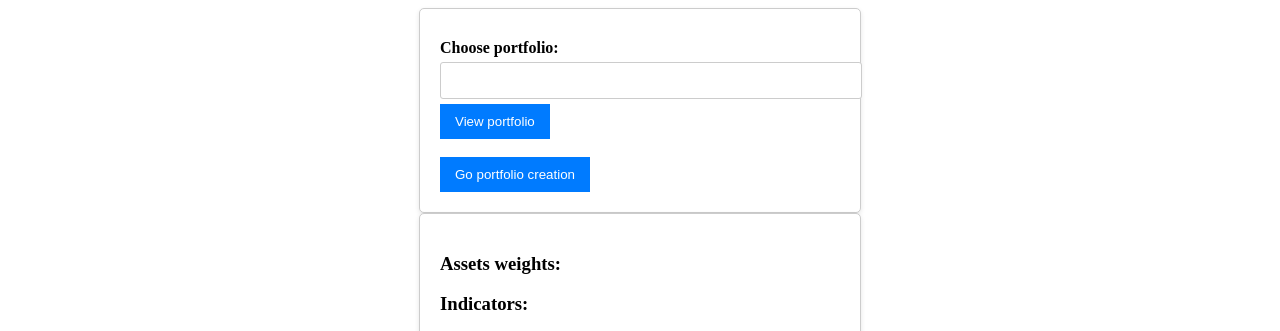
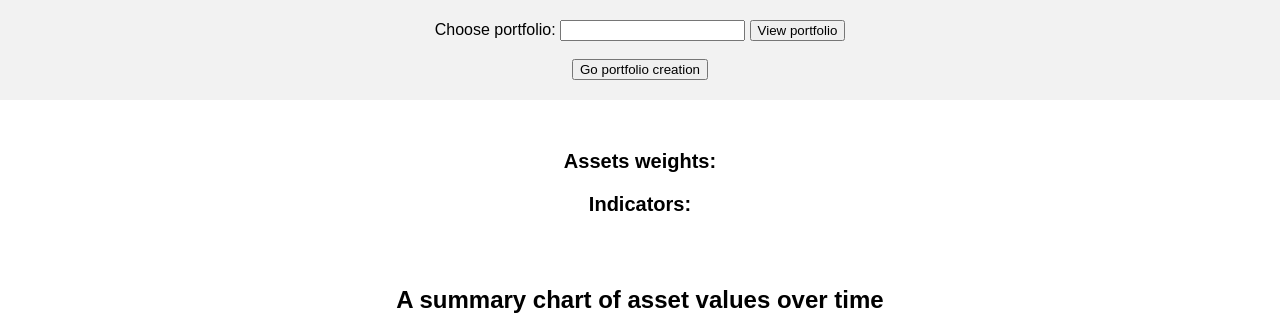
Before and after one commit to Stanotech/stock_market, a Django app: page /wallets/1 in a window 1280 px wide. Shown: the top 331 px of the page. Run offline with Django 3.2, Linux system fonts and the light colour scheme; data comes from the database, SQL or seed files in the repository; data that the repository does not hold is empty.

Commit message:
style(ui): apply final deploy styles

```diff
--- a/portfolio/assets/static/styles.css
+++ b/portfolio/assets/static/styles.css
@@ -1,42 +1,93 @@
-* assets/static/styles.css */
+/* assets/static/styles.css */
 
+/* Wspólne style dla obu stron */
 body {
     font-family: Arial, sans-serif;
     background-color: #f2f2f2;
+    text-align: center;
+    margin: 0;
+}
+
+#assetTable {
+    position: relative;
+    top: 50%;
+    left: 50%;
+    transform: translate(-50%, 0%);
 }
 
 .container {
-    max-width: 400px;
-    margin: 0 auto;
-    padding: 20px;
-    background-color: #fff;
-    border: 1px solid #ccc;
-    border-radius: 5px;
-    box-shadow: 0 2px 5px rgba(0, 0, 0, 0.1);
+    display: flex;
+    flex-direction: column;
+    align-items: center;
+    justify-content: center;
+      /* Użyj min-height zamiast height, aby uwzględnić zawartość */
+    margin: 0;
+    padding: 20px;  /* Dodaj padding, aby treść nie przylegała bezpośrednio do krawędzi kontenera */
+    width: 100%;  /* Ustaw szerokość na 100%, aby kontener zajmował całą dostępną szerokość */
+    box-sizing: border-box;  /* Ustaw box-sizing na border-box, aby padding nie zwiększał szerokości */
 }
 
-label {
-    font-weight: bold;
-    display: block;
-    margin-top: 10px;
+/* Style dla result.html */
+.result-page {
+    background-color: #fff; /* Nowy kolor tła */
+    padding: 40px; /* Zwiększenie odstępów w kontenerze */
+    text-align: center; /* Wycentrowanie treści na środku */
 }
 
-select, input[type="text"] {
-    width: 100%;
-    padding: 10px;
-    margin: 5px 0;
-    border: 1px solid #ccc;
-    border-radius: 3px;
+.result-page h1 {
+    font-size: 28px; /* Powiększenie rozmiaru nagłówka */
+    color: #007BFF; /* Nowy kolor tekstu */
+    margin-bottom: 20px; /* Zwiększenie marginesu na dole */
+    text-align: center;
 }
 
-input[type="submit"] {
-    background-color: #007BFF;
-    color: #fff;
-    border: none;
-    padding: 10px 15px;
-    cursor: pointer;
+.result-details {
+    text-align: left; /* Wycentrowanie treści w kontenerze */
+    margin-bottom: 30px; /* Zwiększenie marginesu na dole */
+    text-align: center;
 }
 
-input[type="submit"]:hover {
-    background-color: #0056b3;
+.result-details h2 {
+    font-size: 24px; /* Powiększenie rozmiaru nagłówka */
+    color: #333; /* Nowy kolor tekstu */
+    margin-top: 20px; /* Zwiększenie marginesu na górze */
+    text-align: center;
 }
+
+.result-details h3 {
+    font-size: 20px; /* Powiększenie rozmiaru nagłówka */
+    margin-top: 10px; /* Zwiększenie marginesu na górze */
+    text-align: center;
+}
+
+.result-details ul {
+    list-style-type: disc; /* Styl punktorów listy */
+    text-align: center;
+    list-style-position: inside;
+}
+
+.result-details li {
+    font-size: 18px; /* Dostosowanie rozmiaru tekstu w liście */
+    margin-bottom: 5px; /* Zwiększenie marginesu między elementami listy */
+    text-align: center;
+}
+
+.result-details p {
+    font-size: 18px; /* Dostosowanie rozmiaru tekstu */
+    margin-bottom: 20px;
+    text-align: center;
+}
+
+/* Stylizacja obrazów */
+.result-page img {
+    max-width: 150%;
+    height: auto;
+    display: block;
+    margin: 20px auto; /* Wycentrowanie obrazów z większym odstępem */
+    max-height: 500px; /* Ograniczenie maksymalnej wysokości obrazów */
+}
+
+/* Wycentrowanie wykresów */
+.result-page .charts {
+    text-align: center;
+}
--- a/portfolio/data_functions.py
+++ b/portfolio/data_functions.py
@@ -269,7 +269,7 @@
         plt.xticks(rotation=90)
 
         # Save the chart to the project directory
-        plot1_path = os.path.join(PROJECT_DIR, 'static', f'{nazwa_portfela}1.png')
+        plot1_path = os.path.join(PROJECT_DIR, 'staticfiles', f'{nazwa_portfela}1.png')
         plt.savefig(plot1_path, format='png')
 
         # Line chart of portfolio values over time
@@ -285,7 +285,7 @@
         plt.xticks(rotation=90)
 
         # Save the chart to the project directory
-        plot2_path = os.path.join(PROJECT_DIR, 'static', f'{nazwa_portfela}2.png')
+        plot2_path = os.path.join(PROJECT_DIR, 'staticfiles', f'{nazwa_portfela}2.png')
         plt.savefig(plot2_path, format='png')
 
         # Pie chart with asset weights
@@ -295,7 +295,7 @@
         plt.title('Asset Weights in Portfolio')
 
         # Save the chart to the project directory
-        plot3_path = os.path.join(PROJECT_DIR, 'static', f'{nazwa_portfela}3.png')
+        plot3_path = os.path.join(PROJECT_DIR, 'staticfiles', f'{nazwa_portfela}3.png')
         plt.savefig(plot3_path, format='png')
 
         portfolio_values = portfolio_values.tolist()
```
Also changed, not shown: 17 other files.
